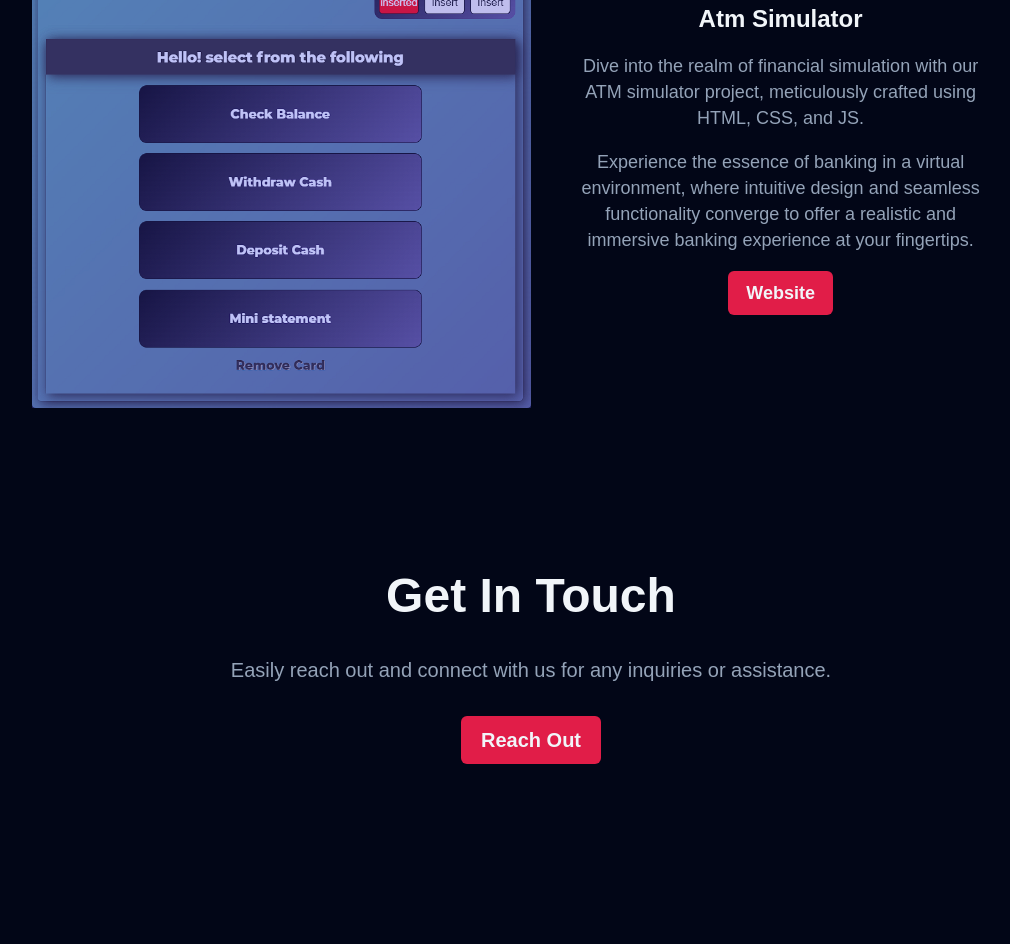
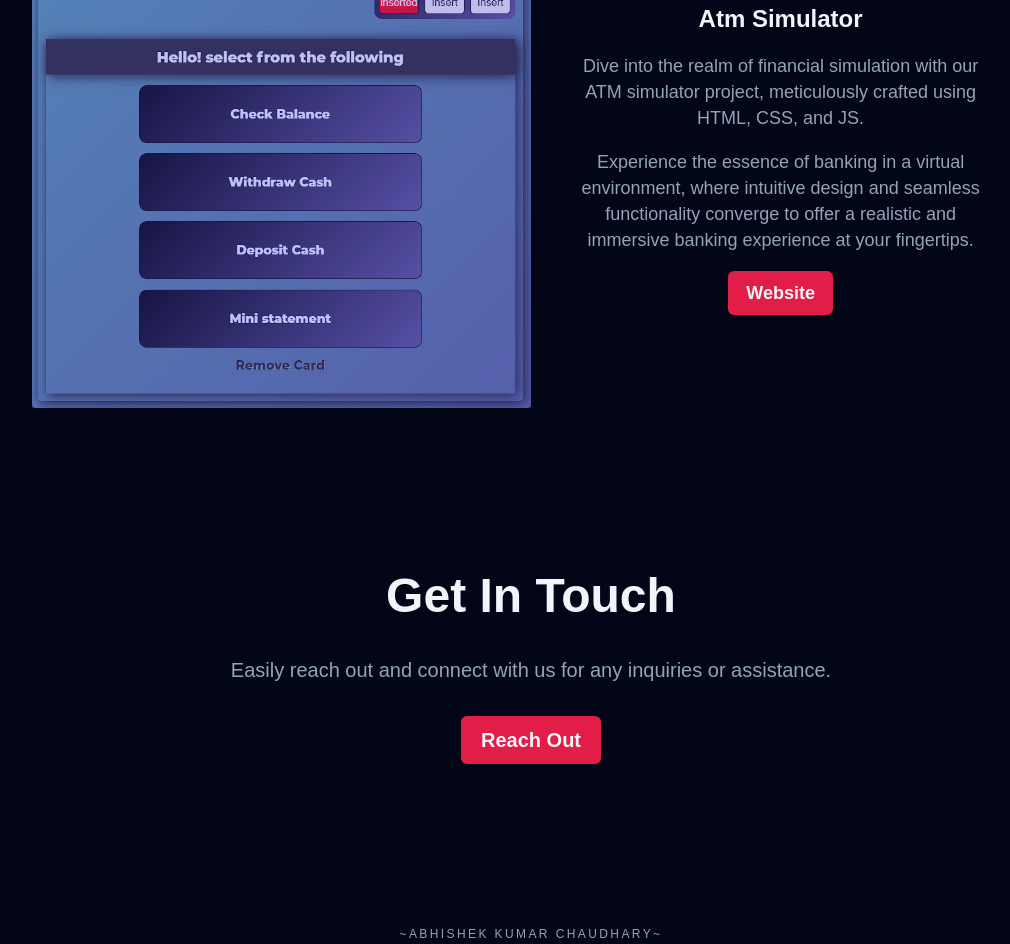
Before and after one commit to abhishekkumarchaudhary1/portfolioSite, a website built with Vite: page index.html in a window 1280 px wide. Shown: the part 4124-5068 px from the top of the page, without its empty margins (109-1119 px from the left). Before the commit the page ends 4888 px from the top, so only its background shows below. Built offline with nearby package versions, Linux system fonts and the light colour scheme; a web font is replaced by a local one.

Commit message:
completing the design part for the footer section

```diff
--- a/index.html
+++ b/index.html
@@ -179,7 +179,9 @@
         <a class="contact__btn btn" href="mailto:abhishek.chaudhary33@gmail.com" target="_blank">Reach Out</a>
       </section>
     </main>
-    <!-- <footer></footer> -->
+    <footer class="footer container section">
+      <h3 class="footer__title">~ABHISHEK KUMAR CHAUDHARY~</h3>
+    </footer>
     <script type="module" src="./src/main.js"></script>
   </body>
 </html>
--- a/src/main.js
+++ b/src/main.js
@@ -6,6 +6,7 @@ import '../styles/components/about.css'
 import '../styles/components/featured.css'
 import '../styles/components/work.css'
 import '../styles/components/contact.css'
+import '../styles/components/footer.css'
 
 
 import '../styles/utils.css'
--- /dev/null
+++ b/styles/components/footer.css
@@ -0,0 +1,9 @@
+.footer__title{
+    font-size: var(--size-xs);
+    font-weight: 400;
+    color: var(--clr-slate400);
+    text-align: center;
+    text-transform: uppercase;
+    letter-spacing: 0.2em;
+    user-select: none;
+}
```
